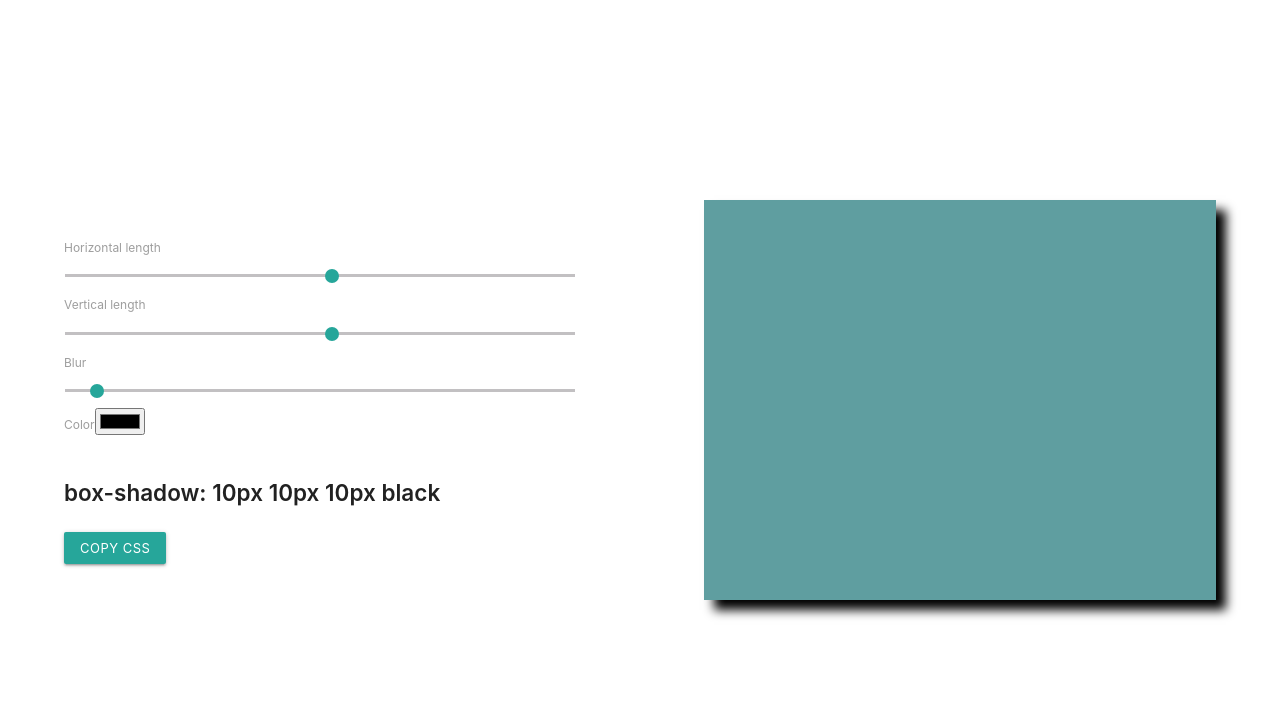
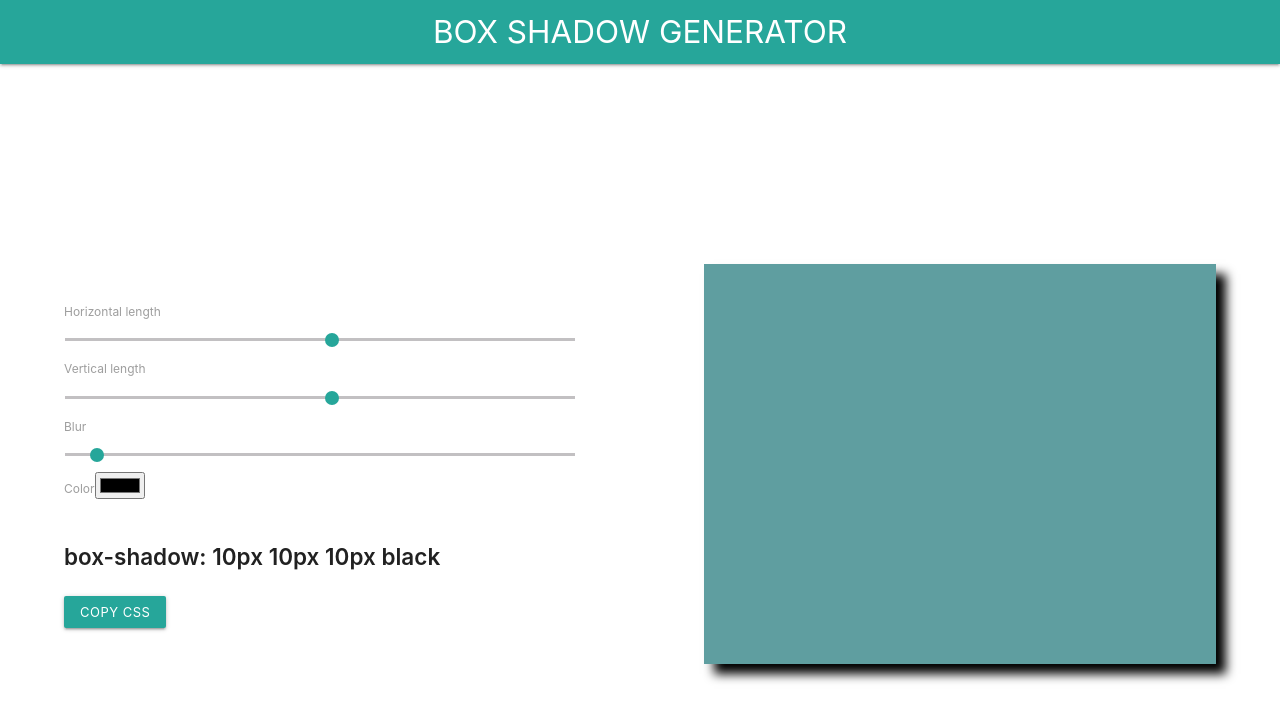
Before and after one commit to kritika243/box-shadow-generator, a React (Create React App) app: page / in a window 1280 px wide. Shown: the top 720 px of the page. Built offline with nearby package versions, Linux system fonts and the light colour scheme.

Commit message:
navabr done

```diff
--- a/src/App.js
+++ b/src/App.js
@@ -1,6 +1,7 @@
 import './App.css'
 import { useState } from 'react'
 import { CopyToClipboard } from 'react-copy-to-clipboard'
+import Navbar from './Navbar'
 
 function App() {
   const [HorizontalLength, setHorizontalLength] = useState(10)
@@ -10,6 +11,8 @@ function App() {
   const [Copied, setCopied] = useState(false)
   const val = `box-shadow: ${HorizontalLength}px ${VerticalLength}px ${Blur}px ${Color};`
   return (
+    <>
+      <Navbar />
       <div className='App'>
         <div className='controls'>
           <label>Horizontal length</label>
@@ -61,6 +64,7 @@ function App() {
           ></div>
         </div>
       </div>
+    </>
   )
 }
 
--- /dev/null
+++ b/src/Navbar.js
@@ -0,0 +1,15 @@
+import React from 'react'
+
+export default function Navbar() {
+  return (
+    <div>
+      <nav>
+        <div class='nav-wrapper teal lighten-1'>
+          <a href='' class='brand-logo center'>
+            BOX SHADOW GENERATOR
+          </a>
+        </div>
+      </nav>
+    </div>
+  )
+}
```
Lines whose indentation alone changed are shown as unchanged.
